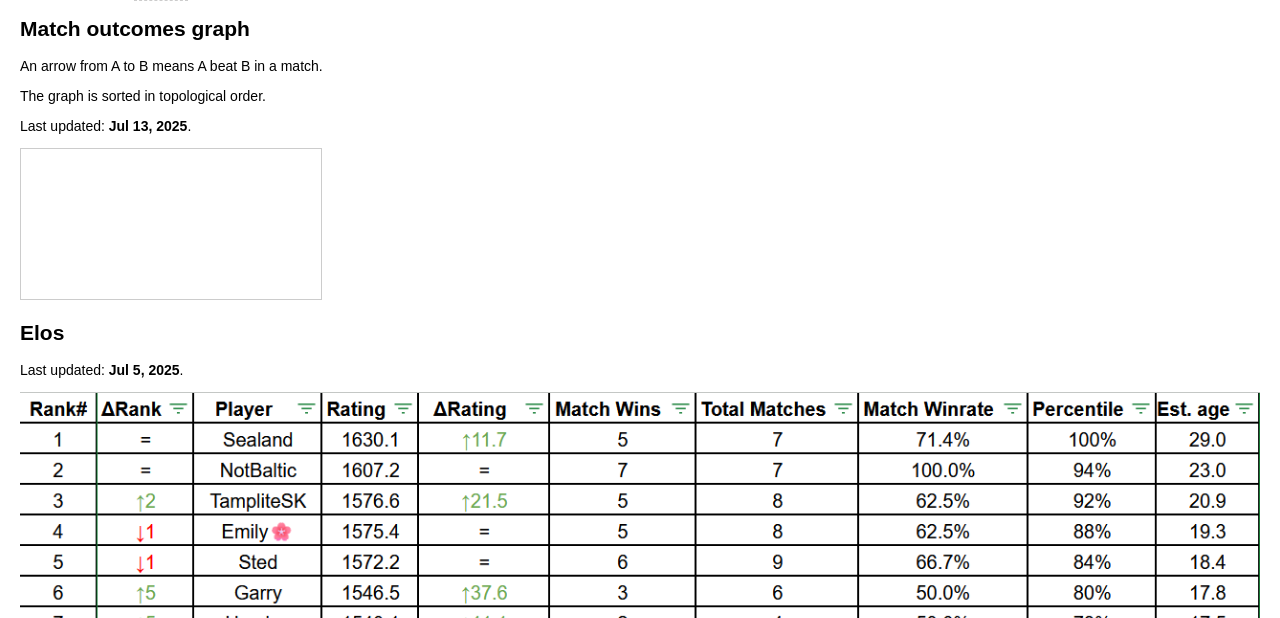
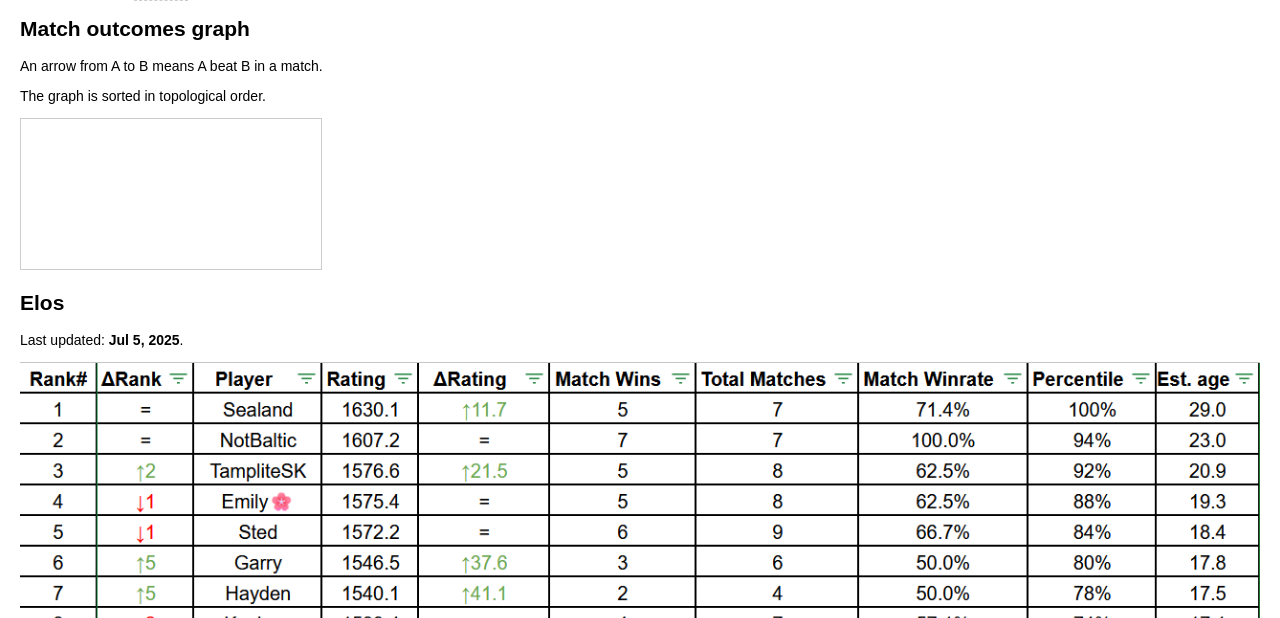
Before and after one commit to neongreen/cnc, a Flask app: template templates/index.html.j2 in a window 1280 px wide. Shown: the part 222-840 px from the top of the page. Run offline with Flask 3, Linux system fonts and the light colour scheme; the template is opened without the code that fills it, so the values that code supplies are empty; a map, chart or similar area stays blank.

Commit message:
Update index.html.j2

```diff
--- a/templates/index.html.j2
+++ b/templates/index.html.j2
@@ -114,9 +114,7 @@
   <p>
     The graph is sorted in topological order.
   </p>
-  <p>
-    Last updated: <strong>Jul 13, 2025</strong>.
-  </p>
+
   <svg id="graph-svg"></svg>
 
   <h2>Elos</h2>
```
